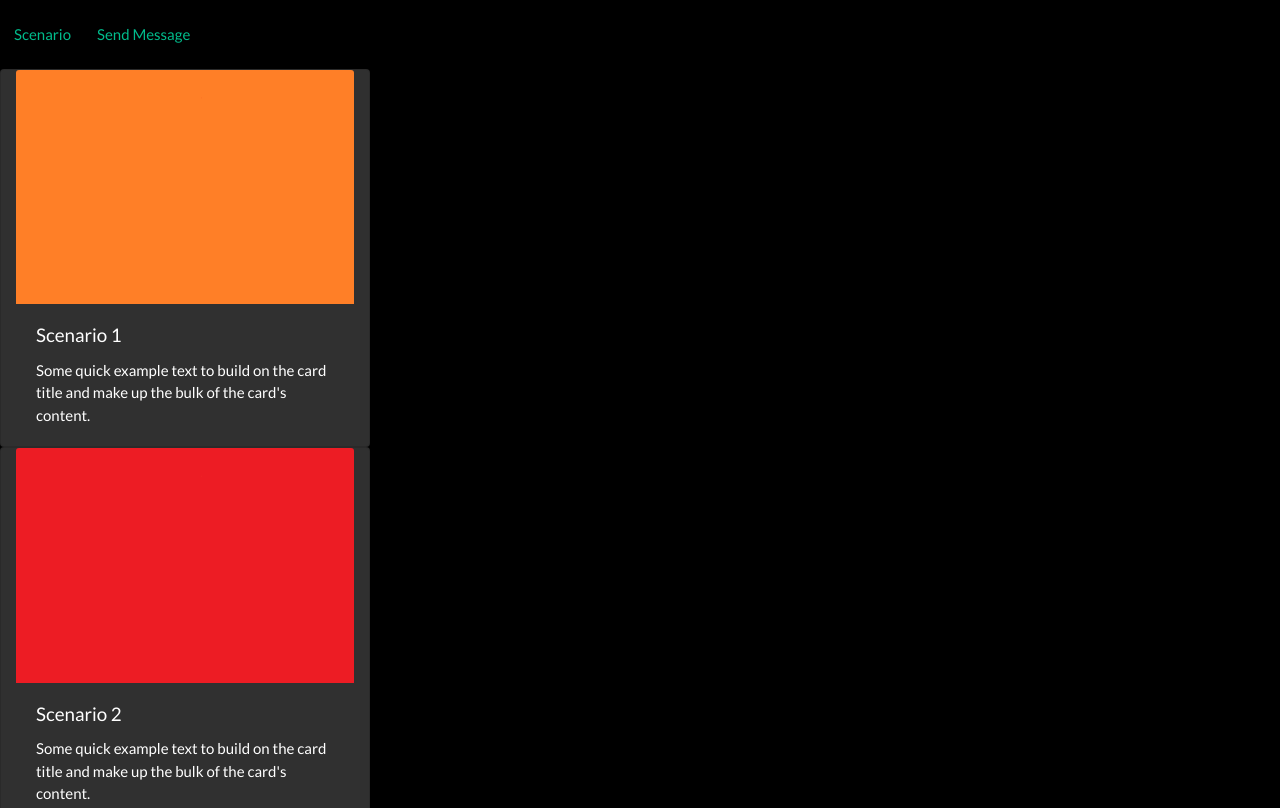
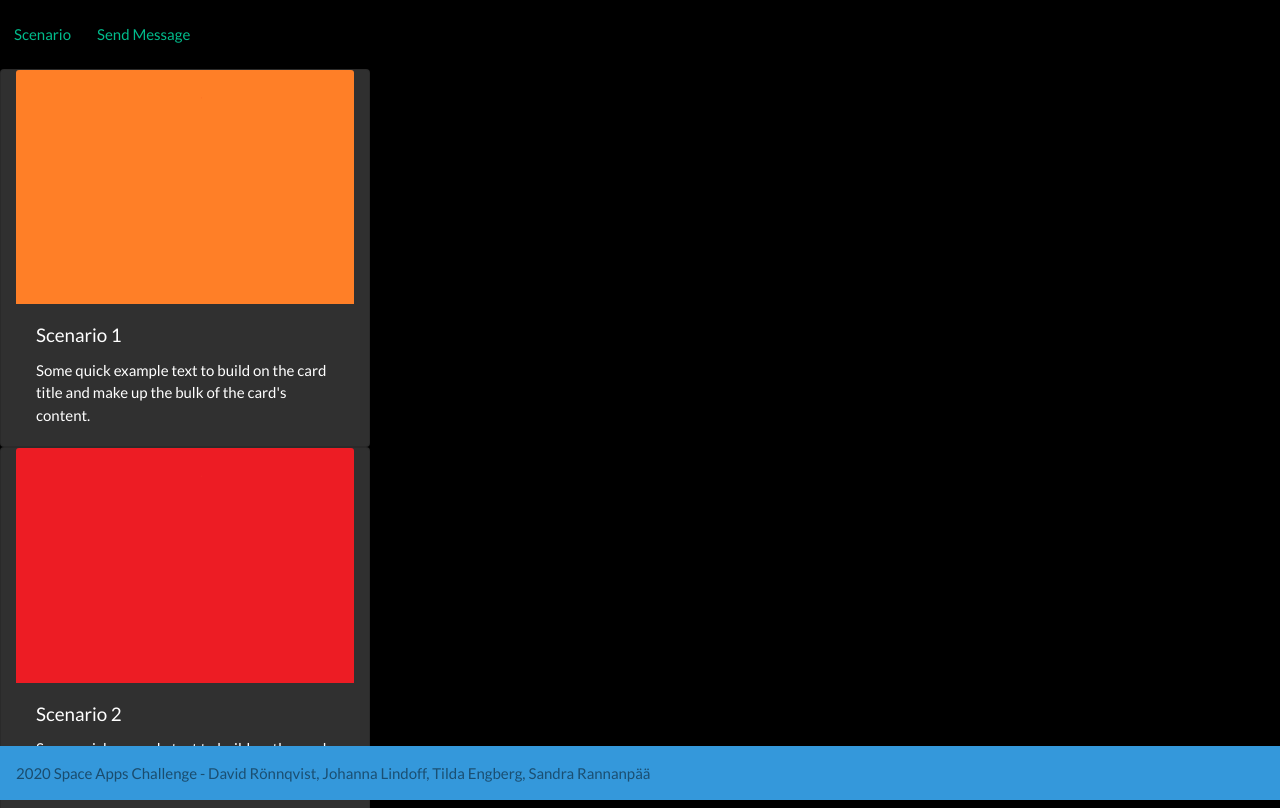
Before and after one commit to sandra-rannanpaa/Yes-we-hear-you, a plain HTML site: page index.html in a window 1280 px wide. Shown: the top 808 px of the page. Drawn offline with nearby package versions, Linux system fonts and the light colour scheme.

Commit message:
Add footer with our names, also cleaned up a minor issue

```diff
--- a/index.html
+++ b/index.html
@@ -10,8 +10,9 @@
     <script src="./bootstrap/js/bootstrap.min.js"></script>
     <script src="./js/generaljavascript.js"></script>
 </head>
-<body id="background" style="background-color: black">
+<body id="background" style="background-color: black;">
 
+<div style="padding-bottom: 70px; width: 90%">
     <div class="row nav tab">
         <nav class="navbar navbar-expand-sm">
             <ul class="navbar-nav">
@@ -90,9 +91,9 @@
                 </div>
                 <div class="form-group">
                     <label for="transferMethod">Transfer method:</label>
-                <i class="fa fa-info-circle" title="Deep Space Optical
-  Communication (DSOC) is using
-  laser space communication
+                    <i class="fa fa-info-circle" title="
+Deep Space Optical Communication (DSOC)
+    is using laser space communication
     system, it can provide higher
     bandwidth in comparison to DSN.
     DSOC is still under development.
@@ -125,5 +126,16 @@
             </div>
         </div>
     </div>
+</div>
+<div class="navbar fixed-bottom alert-info">
+    <footer style="vertical-align: center">
+        <a class="text-center text-black-50" href="https://2020.spaceappschallenge.org/challenges/connect/can-you-hear-me-now/resources">2020 Space Apps Challenge</a>
+        -
+        David Rönnqvist,
+        Johanna Lindoff,
+        Tilda Engberg,
+        Sandra Rannanpää
+    </footer>
+</div>
 </body>
 </html>
--- a/styles/generalstyle.css
+++ b/styles/generalstyle.css
@@ -0,0 +1,3 @@
+.footer {
+    line-height: 60px; /* Vertically center the text there */
+}
```
Lines whose indentation alone changed are shown as unchanged.
